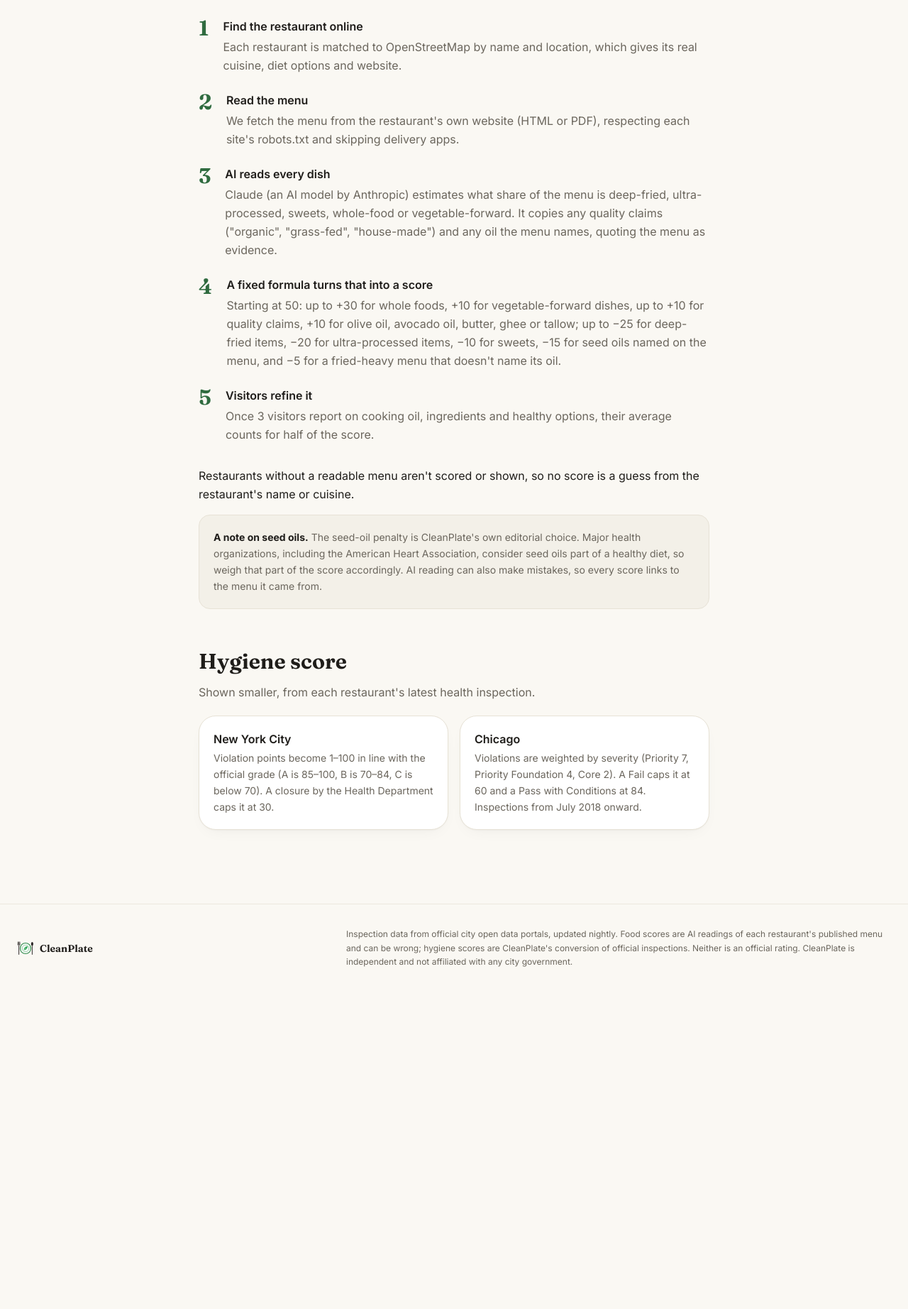
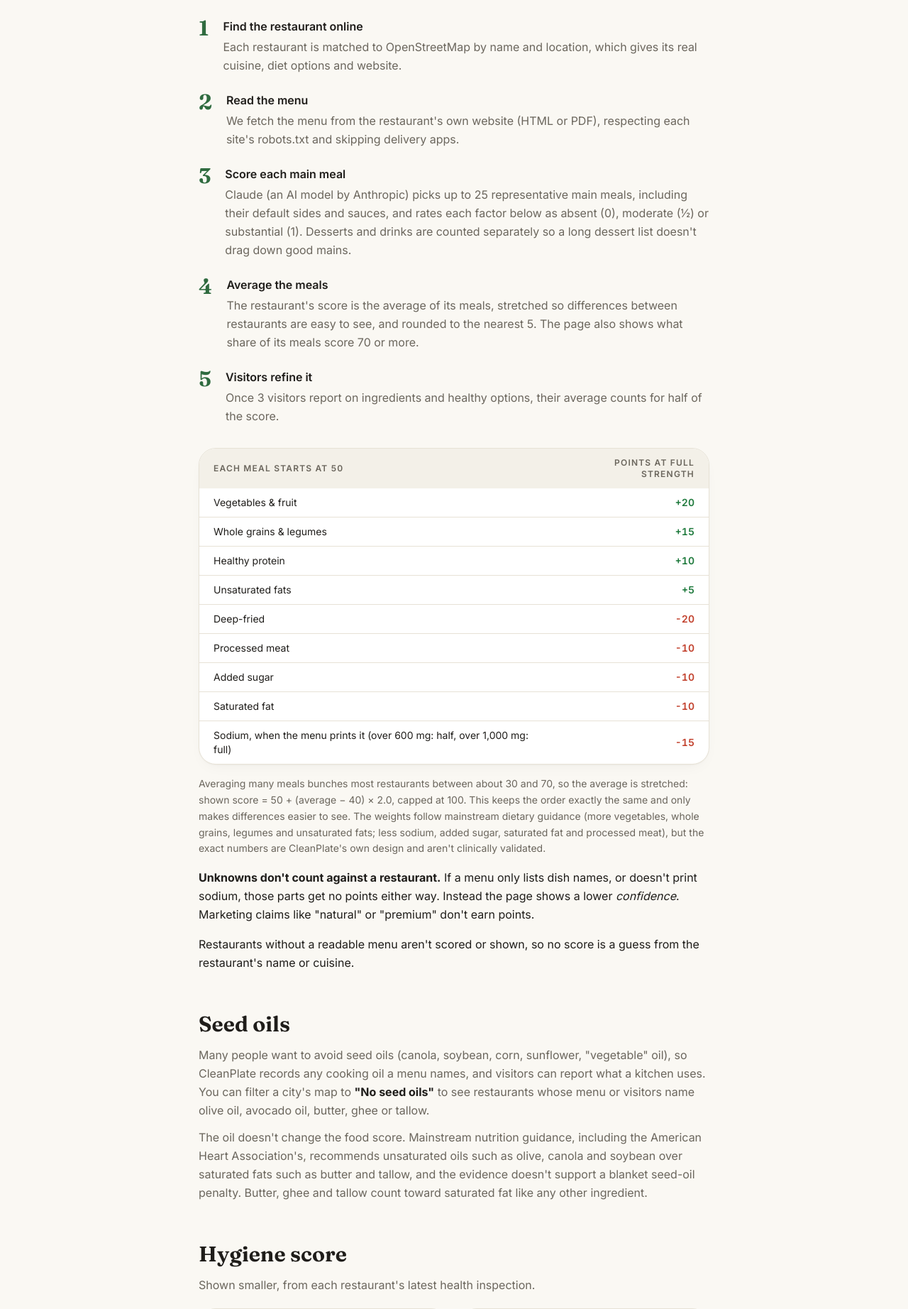
Before and after one commit to RalphNehme/cleanplate, a FastAPI app: page /scores in a window 1280 px wide. Shown: the part 397-2241 px from the top of the page at 71% size. Before the commit the page ends 1759 px from the top, so only its background shows below. Run offline with FastAPI, Linux system fonts and the light colour scheme; some libraries are stand-ins or nearby versions.

Commit message:
Pages: per-meal breakdown, confidence, and a seed-oil explainer
Restaurant pages show the healthiest and least healthy meals, the share of
meals scoring 70+, and a confidence level; cooking oil is shown as info.
The method page explains the formula, the calibration and why seed oils
are filterable but not penalized.

```diff
--- a/app/templates/scores.html
+++ b/app/templates/scores.html
@@ -18,9 +18,9 @@
       {% for title, text in [
         ("Find the restaurant online", "Each restaurant is matched to OpenStreetMap by name and location, which gives its real cuisine, diet options and website."),
         ("Read the menu", "We fetch the menu from the restaurant's own website (HTML or PDF), respecting each site's robots.txt and skipping delivery apps."),
-        ("AI reads every dish", "Claude (an AI model by Anthropic) estimates what share of the menu is deep-fried, ultra-processed, sweets, whole-food or vegetable-forward. It copies any quality claims (\"organic\", \"grass-fed\", \"house-made\") and any oil the menu names, quoting the menu as evidence."),
-        ("A fixed formula turns that into a score", "Starting at 50: up to +30 for whole foods, +10 for vegetable-forward dishes, up to +10 for quality claims, +10 for olive oil, avocado oil, butter, ghee or tallow; up to −25 for deep-fried items, −20 for ultra-processed items, −10 for sweets, −15 for seed oils named on the menu, and −5 for a fried-heavy menu that doesn't name its oil."),
-        ("Visitors refine it", "Once " ~ min_reports ~ " visitors report on cooking oil, ingredients and healthy options, their average counts for half of the score.")] %}
+        ("Score each main meal", "Claude (an AI model by Anthropic) picks up to 25 representative main meals, including their default sides and sauces, and rates each factor below as absent (0), moderate (½) or substantial (1). Desserts and drinks are counted separately so a long dessert list doesn't drag down good mains."),
+        ("Average the meals", "The restaurant's score is the average of its meals, stretched so differences between restaurants are easy to see, and rounded to the nearest 5. The page also shows what share of its meals score 70 or more."),
+        ("Visitors refine it", "Once " ~ min_reports ~ " visitors report on ingredients and healthy options, their average counts for half of the score.")] %}
       <li class="flex gap-5">
         <span class="font-serif text-3xl font-semibold leading-none text-accent">{{ loop.index }}</span>
         <div>
@@ -30,9 +30,38 @@
       </li>
       {% endfor %}
     </ol>
-    <p class="mt-8 leading-relaxed">Restaurants without a readable menu aren't scored or shown, so no score is a guess from the restaurant's name or cuisine.</p>
-    <p class="mt-4 rounded-2xl border border-line bg-surface2 p-5 text-sm leading-relaxed text-muted">
-      <strong class="text-ink">A note on seed oils.</strong> The seed-oil penalty is CleanPlate's own editorial choice. Major health organizations, including the American Heart Association, consider seed oils part of a healthy diet, so weigh that part of the score accordingly. AI reading can also make mistakes, so every score links to the menu it came from.
+
+    <div class="card mt-8 overflow-hidden">
+      <table class="w-full text-sm">
+        <thead class="bg-surface2 text-left text-xs uppercase tracking-widest text-muted">
+          <tr><th class="px-5 py-3 font-semibold">Each meal starts at 50</th><th class="px-5 py-3 text-right font-semibold">Points at full strength</th></tr>
+        </thead>
+        <tbody class="divide-y divide-line">
+          {% for key, w in weights.items() %}
+          <tr><td class="px-5 py-2.5">{{ factor_labels[key] }}</td>
+            <td class="px-5 py-2.5 text-right font-semibold tabular-nums s-{{ 'excellent' if w > 0 else 'poor' }}" style="color: var(--c)">{{ "%+d" | format(w) }}</td></tr>
+          {% endfor %}
+          <tr><td class="px-5 py-2.5">Sodium, when the menu prints it (over 600 mg: half, over 1,000 mg: full)</td>
+            <td class="px-5 py-2.5 text-right font-semibold tabular-nums s-poor" style="color: var(--c)">{{ "%+d" | format(sodium_weight) }}</td></tr>
+        </tbody>
+      </table>
+    </div>
+    <p class="mt-4 text-sm leading-relaxed text-muted">
+      Averaging many meals bunches most restaurants between about 30 and 70, so the average is stretched: shown score = 50 + (average − {{ center }}) × {{ stretch | round(1) }}, capped at 100. This keeps the order exactly the same and only makes differences easier to see. The weights follow mainstream dietary guidance (more vegetables, whole grains, legumes and unsaturated fats; less sodium, added sugar, saturated fat and processed meat), but the exact numbers are CleanPlate's own design and aren't clinically validated.
+    </p>
+    <p class="mt-4 leading-relaxed">
+      <strong>Unknowns don't count against a restaurant.</strong> If a menu only lists dish names, or doesn't print sodium, those parts get no points either way. Instead the page shows a lower <em>confidence</em>. Marketing claims like "natural" or "premium" don't earn points.
+    </p>
+    <p class="mt-4 leading-relaxed">Restaurants without a readable menu aren't scored or shown, so no score is a guess from the restaurant's name or cuisine.</p>
+  </section>
+
+  <section id="seed-oils" class="mt-14 scroll-mt-24">
+    <h2 class="font-serif text-3xl font-semibold">Seed oils</h2>
+    <p class="mt-3 leading-relaxed text-muted">
+      Many people want to avoid seed oils (canola, soybean, corn, sunflower, "vegetable" oil), so CleanPlate records any cooking oil a menu names, and visitors can report what a kitchen uses. You can filter a city's map to <strong class="text-ink">"No seed oils"</strong> to see restaurants whose menu or visitors name olive oil, avocado oil, butter, ghee or tallow.
+    </p>
+    <p class="mt-3 leading-relaxed text-muted">
+      The oil doesn't change the food score. Mainstream nutrition guidance, including the American Heart Association's, recommends unsaturated oils such as olive, canola and soybean over saturated fats such as butter and tallow, and the evidence doesn't support a blanket seed-oil penalty. Butter, ghee and tallow count toward saturated fat like any other ingredient.
     </p>
   </section>
 
```
Also changed, not shown: app/templates/home.html (+4 -4 lines), app/templates/partials/food.html (+66 -40 lines).
